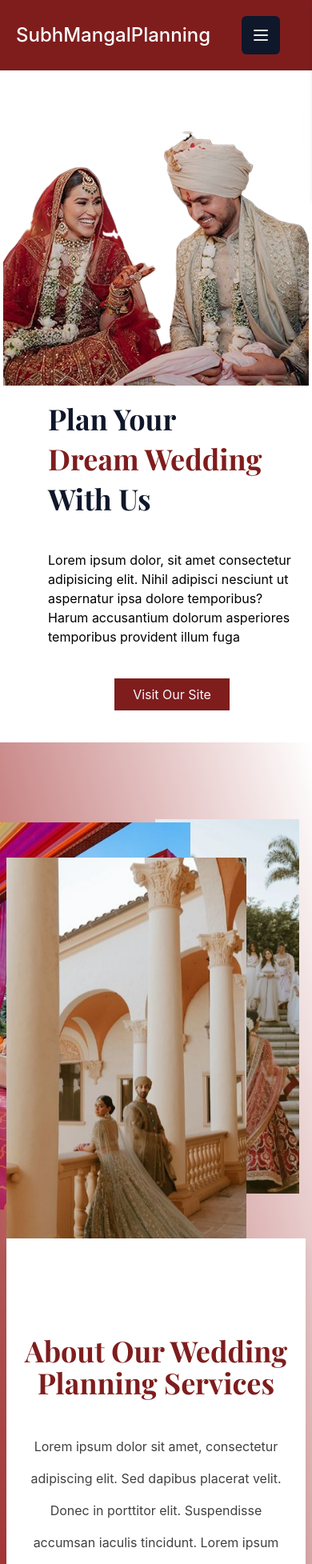
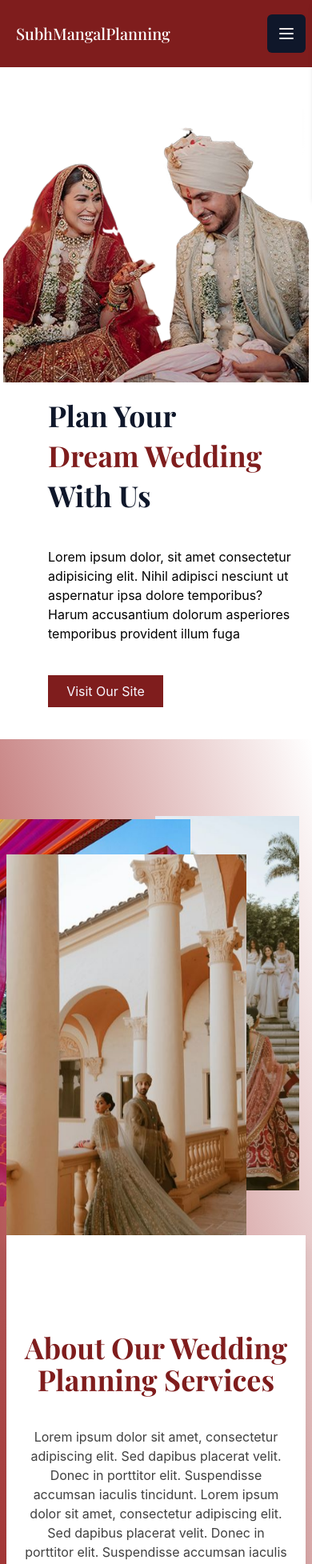
Before and after one commit to Omeshcoding/moodboard, a React (Vite) app in the folder moodboard/: page / in a window 390 px wide. Shown: the top 1955 px of the page at 80% size. Built offline with nearby package versions, Linux system fonts and the light colour scheme; a web font is replaced by a local one.

Commit message:
Fixed styling issues

```diff
--- a/moodboard/src/components/home/AboutUs.jsx
+++ b/moodboard/src/components/home/AboutUs.jsx
@@ -11,7 +11,7 @@ const AboutUs = () => {
               {' '}
               About our wedding Planning Services{' '}
             </h3>
-            <div className="mt-20 text-base leading-10 text-neutral-700 max-md:mt-10 max-md:max-w-full">
+            <div className="mt-20 text-base h-auto md:leading-10 sm:leading-8 text-neutral-700 max-md:mt-10 max-md:max-w-full">
               Lorem ipsum dolor sit amet, consectetur adipiscing elit. Sed
               dapibus placerat velit. Donec in porttitor elit. Suspendisse
               accumsan iaculis tincidunt. Lorem ipsum dolor sit amet,
--- a/moodboard/src/components/home/Hero.jsx
+++ b/moodboard/src/components/home/Hero.jsx
@@ -15,7 +15,7 @@ const Hero = () => {
 
           <button
             type="button"
-            className="bg-red-900 text-secondary-2 px-4 py-2 w-36 mx-auto md:mx-0"
+            className="bg-red-900 text-secondary-2 px-4 py-2 w-36 "
           >
             Visit Our Site
           </button>
--- a/moodboard/src/components/home/Navbar.jsx
+++ b/moodboard/src/components/home/Navbar.jsx
@@ -9,13 +9,13 @@ const Navbar = () => {
   return (
     <nav className="flex justify-center items-center self-stretch md:px-16 py-7 w-full text-white bg-red-900 max-md:px-1 max-md:max-w-full">
       <div className=" relative flex justify-between items-center gap-5 w-full max-w-[1600px] max-md:flex-wrap ">
-        <div className="flex-auto text-2xl md:text-3xl max-md:pl-4 xl:text-4xl font-medium">
+        <h2 className="flex-auto text-xl sm:text-3xl max-md:pl-4 xl:text-4xl font-medium">
           {' '}
           SubhMangalPlanning{' '}
-        </div>
+        </h2>
         <button
           type="button"
-          className={`bg-primary p-3 rounded-md fixed right-10 md:hidden z-50 ${
+          className={`bg-primary p-3 rounded-md fixed sm:right-10 right-2 md:hidden z-50 ${
             !show && 'text-gray-900'
           }`}
           onClick={() => setShow(!show)}
```
